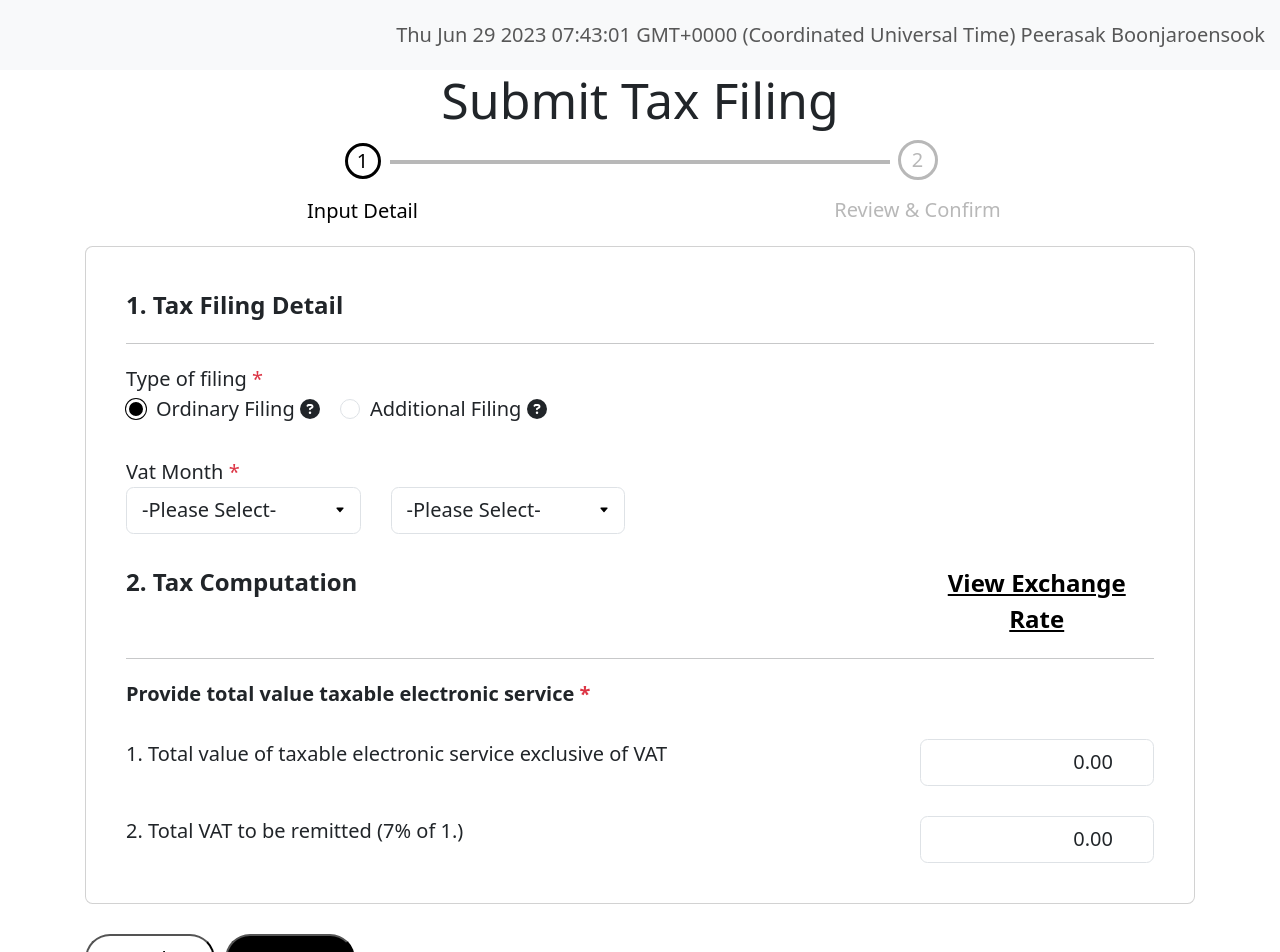
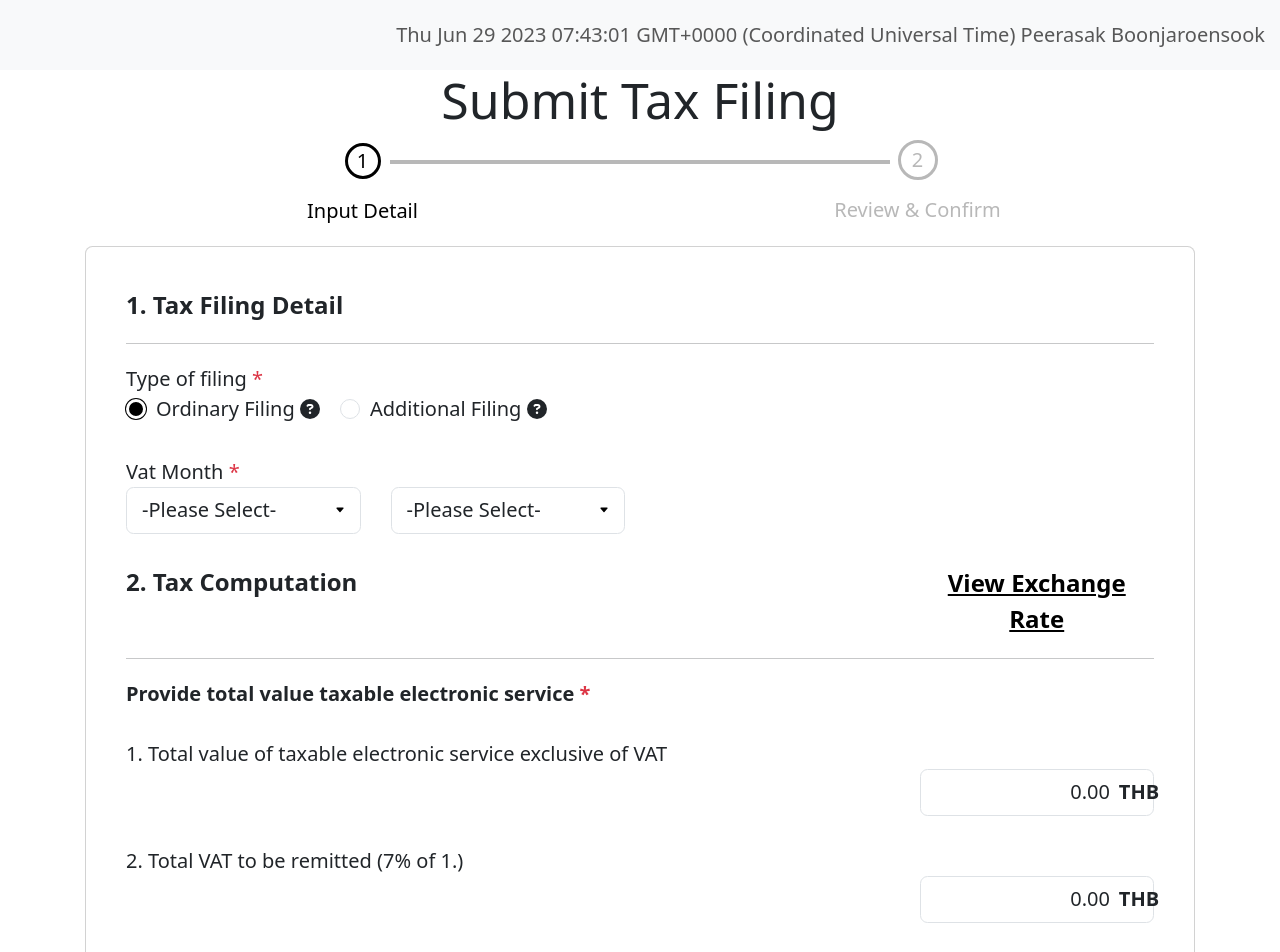
Before and after one commit to peerasak-b/tax-filing, an Angular app in the folder tax-filing/: page /tax-filing in a window 1280 px wide. Shown: the top 952 px of the page. Built offline with nearby package versions, Linux system fonts and the light colour scheme.

Commit message:
feat: edit style currency

```diff
--- a/tax-filing/src/app/module/tax-filing/components/tax-additional-late-filing/tax-additional-late-filing.component.html
+++ b/tax-filing/src/app/module/tax-filing/components/tax-additional-late-filing/tax-additional-late-filing.component.html
@@ -11,6 +11,7 @@
             <label>3. Surcharge <fa-icon [icon]="icon" title=""></fa-icon></label>
         </div>
         <div class="col-3">
+            <span class="currency-position"> THB</span>
             <input type="text" class="form-control input-number" formControlName="surcharge" [ngModel]="taxAmount | number:'1.2-2'">
         </div>
     </div>
@@ -20,6 +21,7 @@
             <label>4. Penalty <fa-icon [icon]="icon" title=""></fa-icon></label>
         </div>
         <div class="col-3">
+            <span class="currency-position"> THB</span>
             <input type="text" class="form-control input-number" formControlName="penalty" [ngModel]="penalty | number:'1.2-2'">
         </div>
     </div>
@@ -29,6 +31,7 @@
             5. Total amount of VAT, surcharge, and penalty to be remitted (2.+3.+4.)
         </div>
         <div class="col-3">
+            <span class="currency-position"> THB</span>
             <input type="text" class="form-control input-number" formControlName="totalVat" [ngModel]="totalVat | number:'1.2-2'">
         </div>
     </div>
--- a/tax-filing/src/app/module/tax-filing/components/tax-additional-late-filing/tax-additional-late-filing.component.scss
+++ b/tax-filing/src/app/module/tax-filing/components/tax-additional-late-filing/tax-additional-late-filing.component.scss
@@ -1,3 +1,19 @@
 .input-number{
     text-align: right;
 }
+
+input {
+    background: "text" no-repeat;
+    background-position: calc(100% - 0.75rem) center !important;
+    -moz-appearance:none !important;
+    -webkit-appearance: none !important;
+    appearance: none !important;
+    padding-right: 43px !important;
+}
+
+.currency-position {
+    position: relative;
+    top: 50%;
+    left: 85%;
+    font-weight: bold;
+  }
--- a/tax-filing/src/app/module/tax-filing/components/tax-computation/tax-computation.component.html
+++ b/tax-filing/src/app/module/tax-filing/components/tax-computation/tax-computation.component.html
@@ -20,6 +20,7 @@
             1. Total value of taxable electronic service exclusive of VAT
         </div>
             <div class="col-3">
+                <span class="currency-position"> THB</span>
                 <input type="text"
                 #myInput
                 class="form-control input-number"
@@ -36,7 +37,14 @@
             2. Total VAT to be remitted (7% of 1.)
         </div>
         <div class="col-3">
-            <input type="text" class="form-control input-number" formControlName="taxAmount" [ngModel]="taxAmount | number:'1.2-2'">
+            <span class="currency-position"> THB</span>
+            <input type="text"
+            class="form-control input-number"
+            formControlName="taxAmount"
+            (input)="onInputValue($event)"
+            (change)="onChangeValue()"
+            (click)="onClick($event)"
+            [ngModel]="taxAmount | number:'1.2-2'">
         </div>
     </div>
 </form>
--- a/tax-filing/src/app/module/tax-filing/components/tax-computation/tax-computation.component.scss
+++ b/tax-filing/src/app/module/tax-filing/components/tax-computation/tax-computation.component.scss
@@ -8,7 +8,7 @@ input {
     -moz-appearance:none !important;
     -webkit-appearance: none !important;
     appearance: none !important;
-    padding-right: 2rem !important;
+    padding-right: 43px !important;
 }
 .btn-exchange-rate {
     border: none;
@@ -24,22 +24,10 @@ input {
     text-align: right;
 }
 
-.currency-input {
-    border: 1px solid #ddd;
-    border-radius: 5px;
-    width: max-content;
-    padding: 0.5rem 0;
-    margin-top: 0.5rem;
 
-    & span {
-      margin: 0 1rem;
-    }
-
-    & input {
-      border: none;
-
-      &:focus {
-        outline: none;
-      }
-    }
+.currency-position {
+  position: relative;
+  top: 50%;
+  left: 85%;
+  font-weight: bold;
 }
```
Also changed, not shown: tax-filing/src/app/module/tax-filing/models/tax-filing.model.ts (added, +29 -0 lines). Lines whose indentation alone changed are shown as unchanged.
